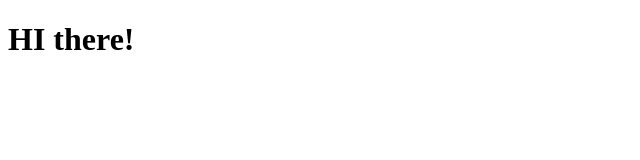
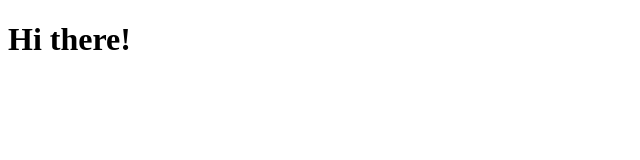
Before and after one commit to damianndn/coursera-test, a plain HTML site: page site/index.html in a window 1280 px wide. Shown: the full height of the page, 0-640 px from the left. Drawn offline with Linux system fonts and the light colour scheme.

Commit message:
Update index.html

```diff
--- a/site/index.html
+++ b/site/index.html
@@ -3,9 +3,9 @@
 <head>
 	<meta charset="utf-8">
 	<meta name="viewport" content="width=device-width, initial-scale=1">
-	<title>Hellow Coursera!</title>
+	<title>Hello Coursera!</title>
 </head>
 <body>
-<h1>HI there!</h1>
+<h1>Hi there!</h1>
 </body>
 </html>
```
